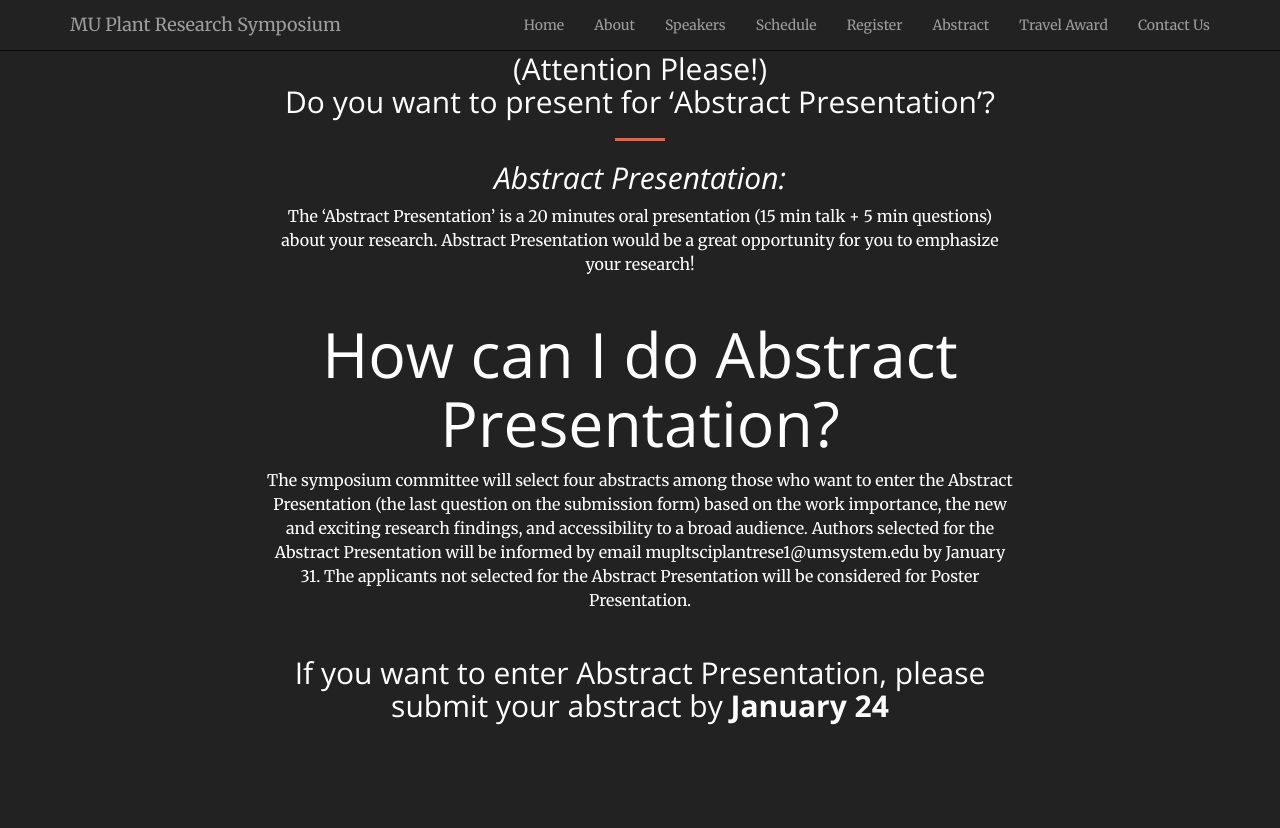
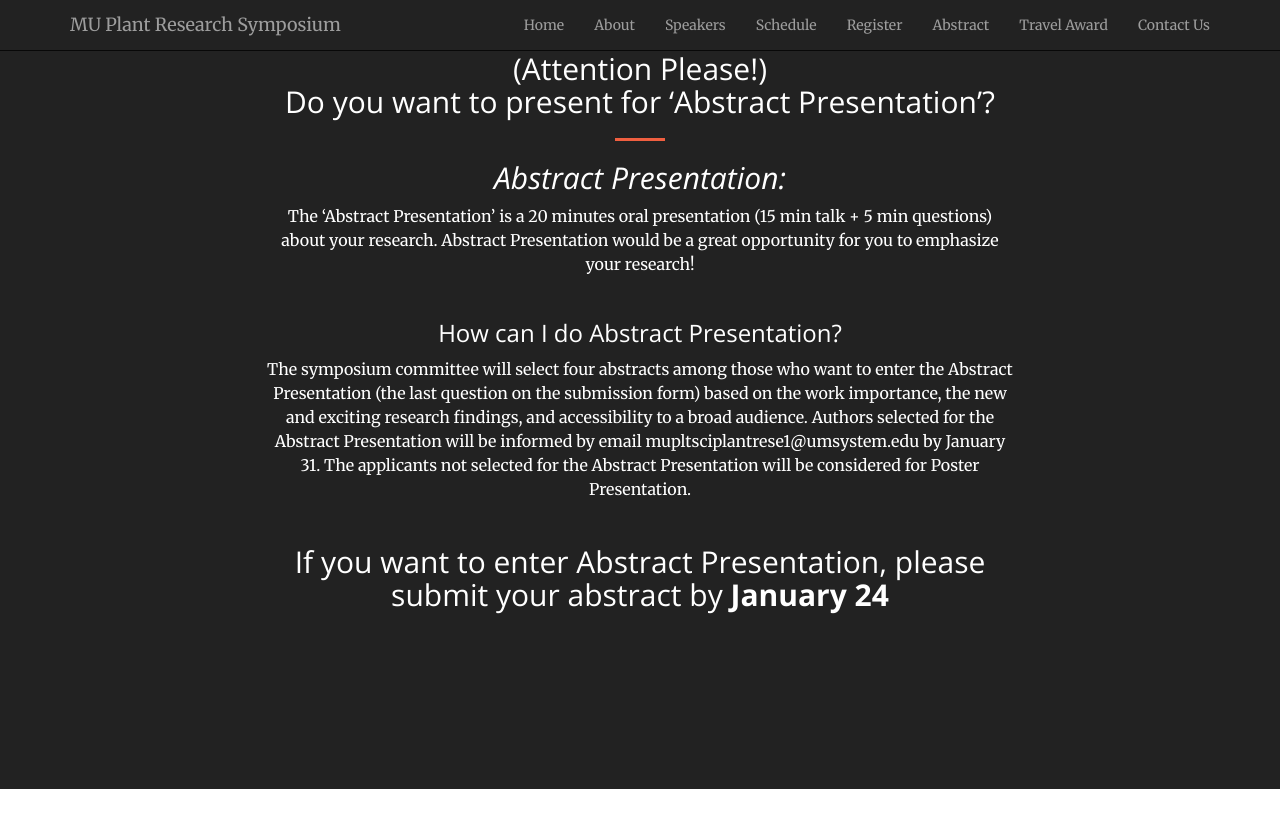
Before and after one commit to mupioneersymposium/mupioneersymposium.github.io, a Jekyll site: the page built from abstract.md, in a window 1280 px wide and 900 px high, scrolled down 527 px. Shown: the top 828 px of the window. Built offline with Jekyll 4.4.1, drawn with Linux system fonts in a browser that asks for light colours; after the commit the page ends 1316 px from its top, so only the background shows below that.

```diff
--- a/abstract.md
+++ b/abstract.md
@@ -20,7 +20,7 @@ href="https://docs.google.com/forms/d/e/1FAIpQLSfF3D-yUA9gZtGNLRikC2PCe6v8W_Ghrf
 
 ## *Abstract Presentation:*
 The 'Abstract Presentation' is a 20 minutes oral presentation (15 min talk + 5 min questions) about your research. Abstract Presentation would be a great opportunity for you to emphasize your research! <br/><br/>
-# How can I do Abstract Presentation?  <br/>
+### How can I do Abstract Presentation?  <br/>
   The symposium committee will select four abstracts among those who want to enter the Abstract Presentation (the last question on the submission form) based on the work importance, the new and exciting research findings, and accessibility to a broad audience. Authors selected for the Abstract Presentation will be informed by email mupltsciplantrese1@umsystem.edu by January 31. The applicants not selected for the Abstract Presentation will be considered for Poster Presentation.
 <br/><br/>
 ## If you want to enter Abstract Presentation, please submit your abstract by **January 24**
```
